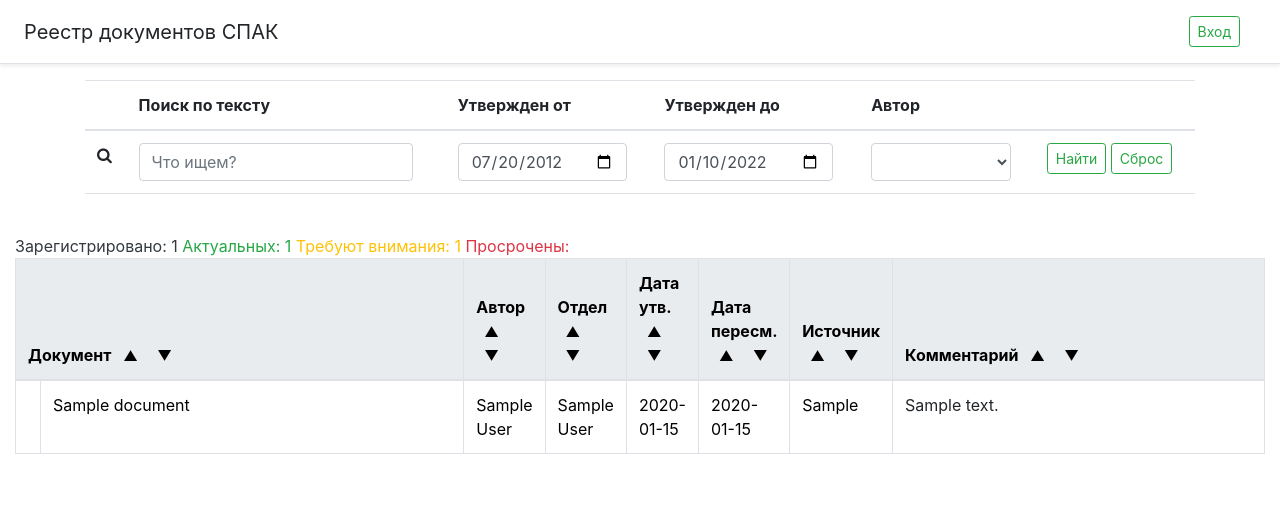
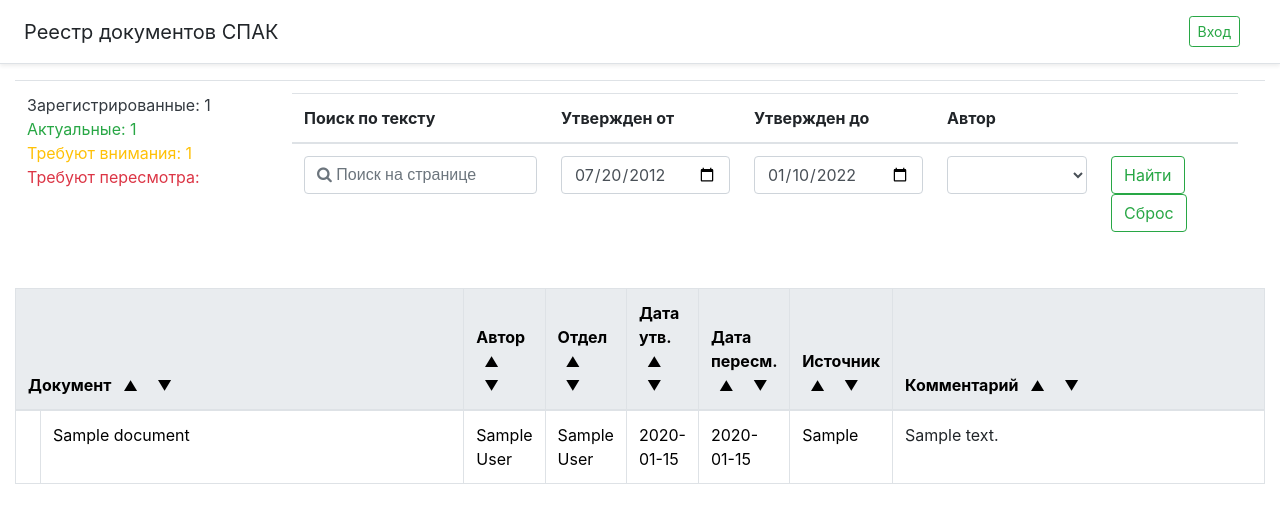
Before and after one commit to KrestyannikovAS/registry, a Django app: template registry/registry/main/templates/main/index.html in a window 1280 px wide. Shown: the top 523 px of the page. Run offline with Django 3.2, Linux system fonts and the light colour scheme; tables that the repository leaves empty hold one stand-in row (values such as "Sample post"); the template is opened without the code that fills it: values that come from a table or form of the project are taken from there, most other values are stand-ins (such as "Sample title", 1, 10 or a date in 2020); some libraries are stand-ins or nearby versions.

Commit message:
Update index.html
index.html

```diff
--- a/registry/registry/main/templates/main/index.html
+++ b/registry/registry/main/templates/main/index.html
@@ -5,14 +5,19 @@
 {% endblock %}
 {% block content %}
 
-<div class="container" xmlns="http://www.w3.org/1999/html">
-    <div class="row g-3">
+<table class="table">
+    <td width="250">
+        <div> <a class="text-dark" href="{% url 'home' %}">Зарегистрированные: {{ count_all }}</a></div>
+        <div> <a class="text-success" href="?r=ok">Актуальные: {{ count_ok }}</a></div>
+        <div> <a class="text-warning" href="?r=warn">Требуют внимания: {{ count_warn }}</a></div>
+        <div> <a class="text-danger" href="?r=err">Требуют пересмотра: {{ count_err }}</a></div>
+    </td>
+    <td>
         <div class="container">
             <form class="form-inline"  method="get">
                 <table class="table">
                     <thead>
                     <tr>
-                        <th scope="col"></th>
                         <th scope="col"><a>Поиск по тексту</a></th>
                         <th scope="col"><a>Утвержден от</a></th>
                         <th scope="col"><a>Утвержден до</a></th>
@@ -22,8 +27,9 @@
                     </thead>
                     <tbody>
                     <tr>
-                        <th scope="row"><span class="icon"><i class="fa fa-search"></i></span></th>
-                        <td><input name="q" type="text" class="form-control" placeholder= "Что ищем?"></td>
+                        <td>
+                            <input name="q" type="text" class="form-control"  placeholder= "&#xF002; Поиск на странице" style="font-family:Arial, FontAwesome">
+                        </td>
                         <td>
                             <input name="date_start" type="date" class="form-control" id=before>
                             <script>
@@ -48,33 +54,19 @@
                             </select>
                         </td>
                         <td>
-                            <a><button type="submit" class="btn-sm btn btn-outline-success">Найти</button></a>
-                            <a href="{% url 'home' %}" class="btn-sm btn btn-outline-success">Сброс</a>
+                            <a><button type="submit" class="btn btn btn-outline-success">Найти</button></a>
+                            <a href="{% url 'home' %}" class="btn btn btn-outline-success">Сброс</a>
                         </td>
-
-                    </tr>
-                    <tr>
-                        <th scope="row"></th>
-                        <td></td>
-                        <td></td>
-                        <td></td>
-                        <td></td>
-                        <td></td>
                     </tr>
                     </tbody>
                 </table>
             </form>
         </div>
-        </div>
-</div>
-<tr>
-    <td><a class="text-dark" href="{% url 'home' %}">Зарегистрировано: {{ count_all }} </a></td>
-    <td><a class="text-success" href="?r=ok">Актуальных: {{ count_ok }}</a></td>
-    <td><a class="text-warning" href="?r=warn">Требуют внимания: {{ count_warn }} </a></td>
-    <td><a class="text-danger" href="?r=err">Просрочены: {{ count_err }} </a></td>
-</tr>
+    </td>
+</table>
 
 {% if documents %}
+
 <table class="table table-hover table table-bordered">
   <thead style="position: sticky;top: 0" class="thead-light">
     <tr>
@@ -138,7 +130,9 @@
         </th>
     </tr>
   </thead>
+
     {% for el in documents %}
+
     <tbody>
     <tr>
         <td scope="row" style="width:20px;">
@@ -179,6 +173,7 @@
         {% endif %}
     </tr>
     </tbody>
+
     {% endfor %}
         <script>
             date = new Date();
@@ -189,7 +184,9 @@
             colors.style.color = 'red';
         </script>
 </table>
+
 {% else %}
+
         <a class="container">
             <div class="container">
                 <div class="row justify-content-center" style="color: black">
@@ -197,5 +194,6 @@
                 </div>
             </div>
         </a>
+
 {% endif %}
 {% endblock %}
```
Lines whose indentation alone changed are shown as unchanged.
